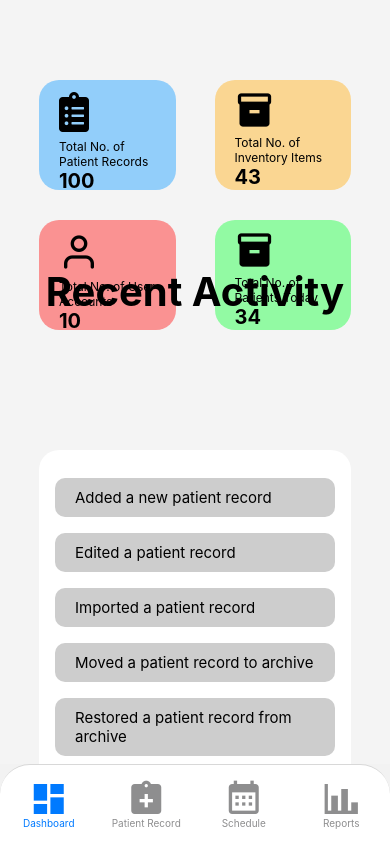
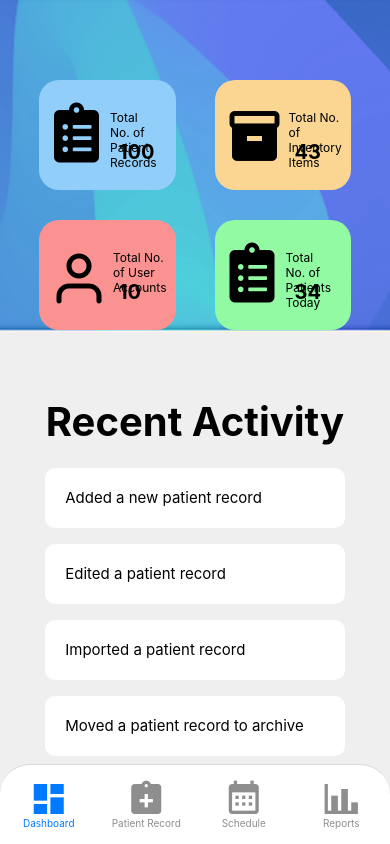
Before and after one commit to risandoval/ePMC-mobile, a React Native app: screen /AdminNavbar in a window 390 px wide. Built offline with nearby package versions, Linux system fonts and the light colour scheme.

Commit message:
admin ui updated

```diff
--- a/components/admin/AdminNavbar.js
+++ b/components/admin/AdminNavbar.js
@@ -20,6 +20,18 @@ export default function Navbar() {
     return(
         <Tab.Navigator initialRouteName={admdashboard}
             screenOptions={({route}) => ({
+                tabBarStyle: {
+                    position:'absolute',
+                    bottom: 0,
+                    backgroundColor: '#fff',
+                    height: 80,
+                    paddingTop: 15,
+                    paddingBottom: 15,
+                    borderTopLeftRadius: 30,
+                    borderTopRightRadius: 30,
+                    // elevation: 50,
+                    zIndex: 8
+                },
                 tabBarIcon:({focused, color, size}) => {
                     let iconName;
                     let rn = route.name;
@@ -38,16 +50,8 @@ export default function Navbar() {
                         size = 40
                     }
                     return <MaterialCommunityIcons name={iconName} size={size} color={color}/>
-                },
-            tabBarStyle: {
-                backgroundColor: '#fff',
-                height: 80,
-                paddingTop: 15,
-                paddingBottom: 15,
-                borderTopLeftRadius: 30,
-                borderTopRightRadius: 30,
-                elevation: 50
-            }
+                }
+
             })}>
 
             <Tab.Screen name={admdashboard} component={AdminDashboard} options={{headerShown: false}}/>
--- a/components/admin/admin-screens/AdminDashboard.js
+++ b/components/admin/admin-screens/AdminDashboard.js
@@ -1,5 +1,5 @@
 import * as React from 'react';
-import { StyleSheet, View, Text, FlatList, ScrollView } from 'react-native';
+import { StyleSheet, View, Text, FlatList, ScrollView, ImageBackground } from 'react-native';
 import FontAwesome from 'react-native-vector-icons/FontAwesome5';
 import MaterialIcons from 'react-native-vector-icons/MaterialIcons';
 import Feather from 'react-native-vector-icons/Feather'
@@ -30,10 +30,10 @@ export default function AdminDashboard() {
 
   return (
     <View style={styles.container}>
-      {/* <ScrollView> */}
+      <ImageBackground source={require('../../../assets/dashboardbg.png')} style={styles.bgimage}>
         <View style={[styles.box, styles.box1]}>
-          <FontAwesome name="clipboard-list" style={styles.icon} />
-          <Text style={styles.txtTotal}>Total No. of Patient Records</Text>
+          <FontAwesome name="clipboard-list" style={[styles.icon, styles.iconMargin]} />
+          <Text style={[styles.txtTotal, styles.txtTotal1]}>Total No. of Patient Records</Text>
           <Text style={styles.txtNum}>100</Text>
         </View>
 
@@ -50,8 +50,8 @@ export default function AdminDashboard() {
         </View>
 
         <View style={[styles.box, styles.box4]}>
-          <MaterialIcons name="inventory" style={styles.icon} />
-          <Text style={styles.txtTotal}>Total No. of Patients Today</Text>
+          <FontAwesome name="clipboard-list" style={[styles.icon, styles.iconMargin]} />
+          <Text style={[styles.txtTotal, styles.txtTotal1]}>Total No. of Patients Today</Text>
           <Text style={styles.txtNum}>34</Text>
         </View>
 
@@ -64,24 +64,35 @@ export default function AdminDashboard() {
           keyExtractor={item => item.id}
           />
         </View>
-      {/* </ScrollView> */}
+      </ImageBackground>
     </View>
   );
 }
 
 const styles = StyleSheet.create({
-  container: {
-    backgroundColor: '#F4F4F4',
+  bgimage: {
+    width: '100%',
+    height: '100%',
     flex: 1,
     flexDirection: 'row',
     flexWrap: 'wrap',
     justifyContent: 'space-evenly',
   },
 
+  container: {
+    backgroundColor: '#F4F4F4',
+    flex: 1,
+  },
+
   icon: {
-    marginBottom: 5,
+    marginTop: 16,
     color: "black",
-    fontSize: 40,
+    fontSize: 60,
+  },
+
+  iconMargin: {
+    marginTop: 10,
+    marginLeft: 5,
   },
 
   box: {
@@ -89,13 +100,15 @@ const styles = StyleSheet.create({
     height: 110,
     borderRadius: 20,
     padding: 10,
-    paddingLeft: 20,
+    paddingLeft: 10,
+    paddingRight: 70,
     marginTop: 30,
+    flexDirection: 'row'
   },
 
   box1: {
     backgroundColor: '#92CEFA',
-    marginTop: 80
+    marginTop: 80,
   },
 
   box2: {
@@ -112,17 +125,27 @@ const styles = StyleSheet.create({
   },
 
   txtTotal: {
-    fontSize: 12
+    fontSize: 12,
+    marginTop: 20,
+    marginLeft: 4,
+  },
+
+  txtTotal1: {
+    marginLeft: 11,
   },
 
   txtNum: {
     fontSize: 20,
-    fontWeight: 'bold'
+    fontWeight: 'bold',
+    marginTop: 50,
+    position: 'absolute',
+    left: 80,
+    top: 10,
   },
 
   txtRecent: {
     position: 'absolute',
-    bottom: 430,
+    top: 380,
     fontSize: 40,
     color: "#000",
     lineHeight: 84,
@@ -130,29 +153,26 @@ const styles = StyleSheet.create({
   },
 
   recentOuterBox: {
-    marginTop: 120,
+    marginTop: 110,
     marginBottom: 20,
     paddingTop: 20,
     paddingBottom: 20,
-    backgroundColor: '#fff',
-    color: "#000",
-    width: '80%',
-    height: 400,
-    borderRadius: 20,
-    elevation: 3
+    width: '85%',
+    height: 450,
   },
 
   recentInnerBox: {
-    backgroundColor: '#CDCDCD',
-    padding: 10,
+    backgroundColor: '#fff',
+    height: 60,
+    padding: 20,
     paddingLeft: 20,
     marginVertical: 8,
     marginHorizontal: 16,
     borderRadius: 10,
+    elevation: 1
   },
 
   recentData: {
     fontSize: 15,
   }
-
 })
--- a/components/admin/admin-screens/AdminPatientRec.js
+++ b/components/admin/admin-screens/AdminPatientRec.js
@@ -60,7 +60,7 @@ const styles = StyleSheet.create({
   },
 
   search: {
-    flex:1
+    flex: 1
   },
 
   searchicon: {
@@ -85,11 +85,12 @@ const styles = StyleSheet.create({
   },
 
   patientlist: {
-    flex: 1,
+    // flex: 1,
     backgroundColor: '#fff',
-    marginVertical: 20,
+    marginVertical: 25,
     marginHorizontal: 50,
     width: '80%',
+    height: 650,
     borderRadius: 20,
   },
 });
--- a/components/admin/admin-screens/AdminReports.js
+++ b/components/admin/admin-screens/AdminReports.js
@@ -1,11 +1,18 @@
-import { StyleSheet, ImageBackground, View, Text} from 'react-native';
+import { StyleSheet, ImageBackground, View, Pressable, Text} from 'react-native';
 
 export default function LoginStaff() {
   return (
     <View style={styles.container}>
-      {/* <ImageBackground source={require('../assets/loginbg.png')} style={styles.bgimage}> */}
-        <Text>Admin reports!</Text>
-      {/* </ImageBackground> */}
+      <ImageBackground source={require('../../../assets/reportbg.png')} style={styles.bgimage}>
+        <View style={styles.btnOuter}>
+          <Pressable style={styles.btnInner}>
+            <Text style={styles.btnText}>Patient Record</Text>
+          </Pressable>
+          <Pressable style={styles.btnInner}>
+            <Text style={styles.btnText}>Inventory</Text>
+          </Pressable>
+        </View>
+      </ImageBackground>
     </View>
 
   );
@@ -24,4 +31,23 @@ const styles = StyleSheet.create({
     alignItems: 'center',
     justifyContent: 'center',
   },
+
+  btnOuter: {
+    flexDirection: 'row',
+    justifyContent: 'space-evenly',
+    marginTop: 100,
+  },
+
+  btnInner: {
+    backgroundColor: '#D4EDFF',
+    width: 150,
+    height: 40,
+    padding: 5,
+    borderRadius: 10
+  },
+
+  btnText: {
+    color: '#000',
+    fontSize: 15,
+  },
 });
```
Also changed, not shown: assets/dashboardbg.png (added), assets/reportbg.png (added).
